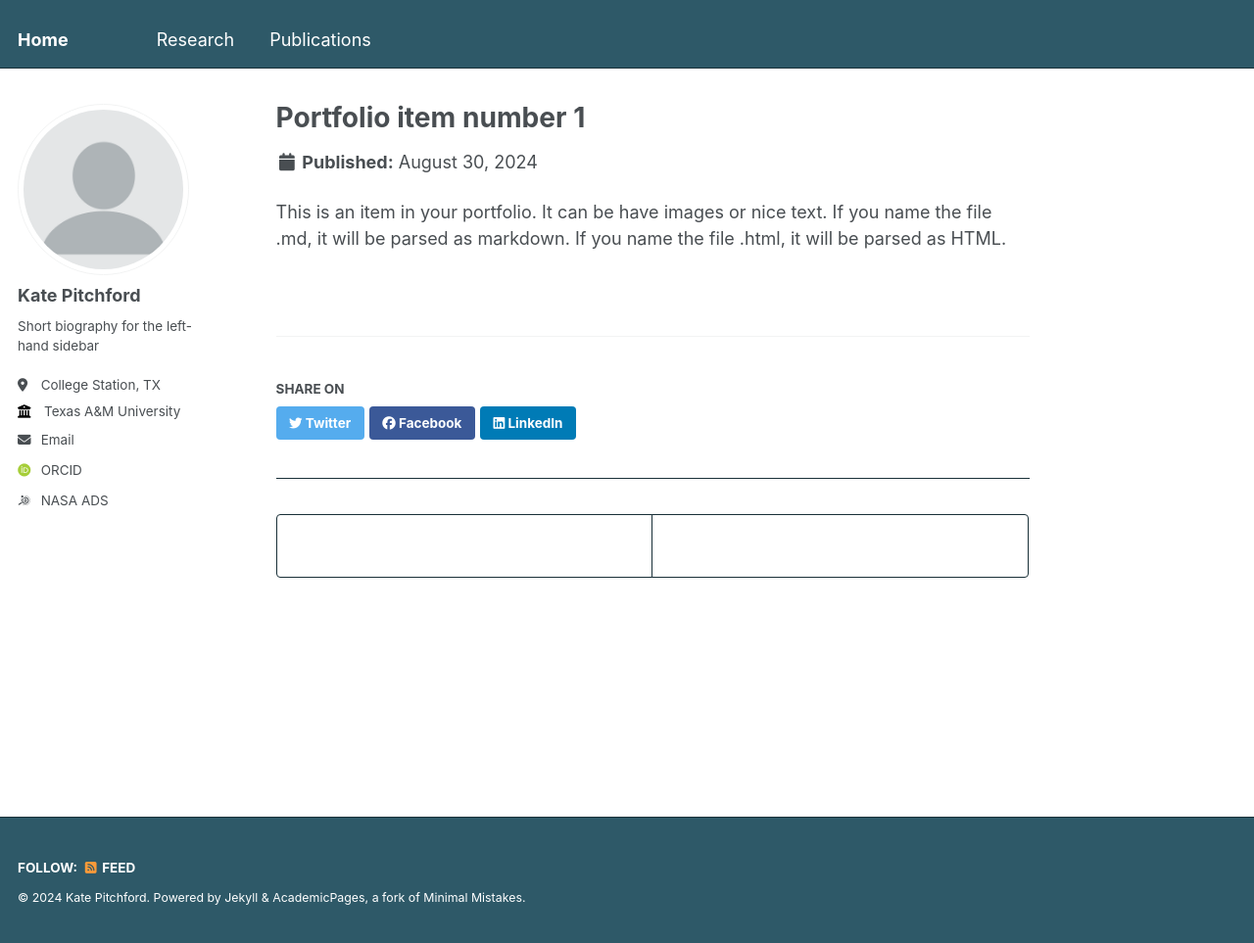
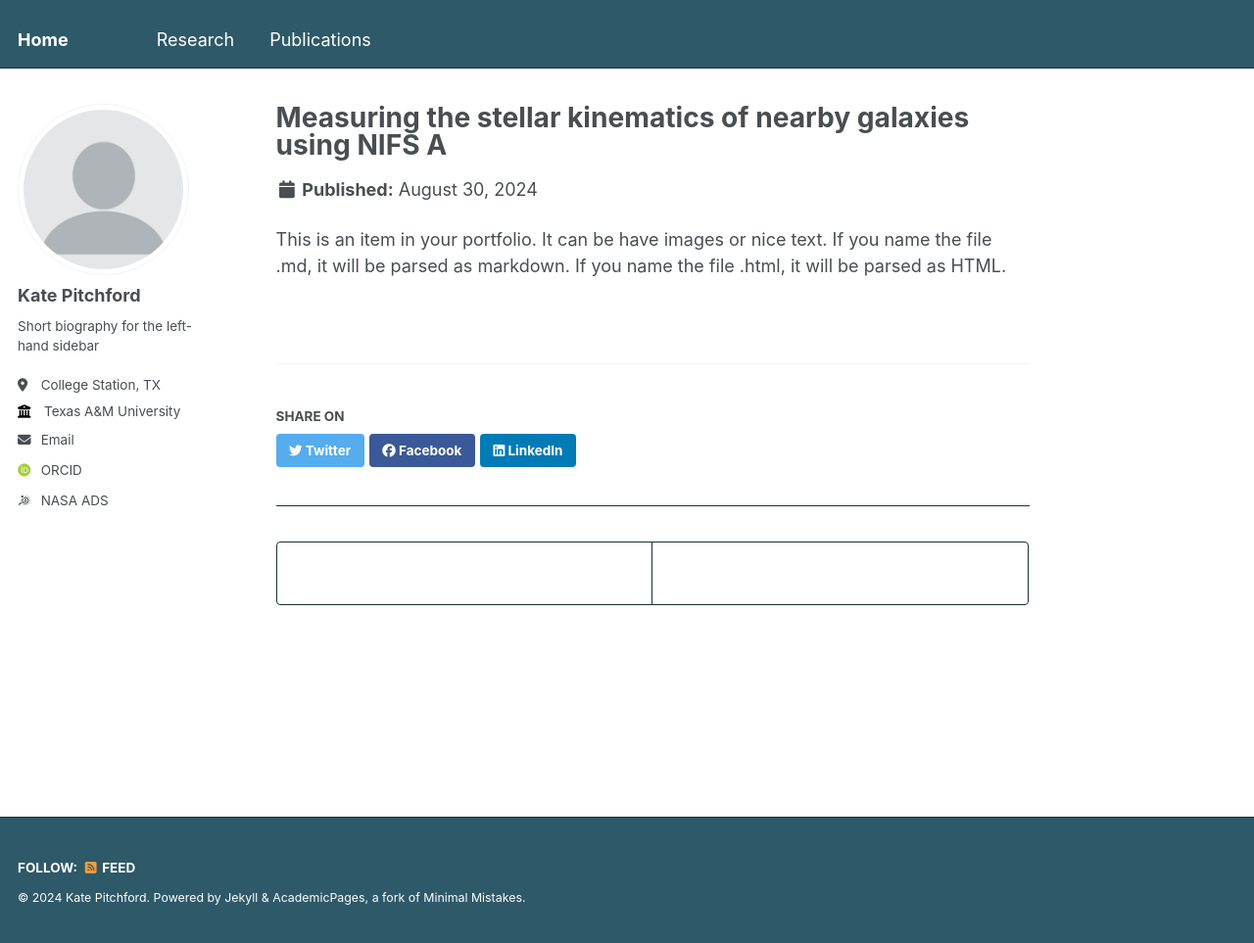
Before and after one commit to lkpitchford/lkpitchford.github.io, a Jekyll site: the page built from _research/portfolio-1.md, in a window 1280 px wide and 963 px high. Shown: the whole window at 98% size. Built offline with Jekyll 4.4.1, drawn with Linux system fonts in a browser that asks for light colours; some web fonts are replaced.

Commit message:
Update portfolio-1.md

```diff
--- a/_research/portfolio-1.md
+++ b/_research/portfolio-1.md
@@ -1,7 +1,7 @@
 ---
-title: "Portfolio item number 1"
-excerpt: "Short description of portfolio item number 1<br/><img src='/images/ngc5921.png'>"
-collection: portfolio
+title: "Measuring the stellar kinematics of nearby galaxies using NIFS A"
+excerpt: "Measuring the stellar kinematics of nearby galaxies using NIFS AO<br/><img src='/images/ngc5921.png'>"
+collection: post
 ---
 
 This is an item in your portfolio. It can be have images or nice text. If you name the file .md, it will be parsed as markdown. If you name the file .html, it will be parsed as HTML.
```
